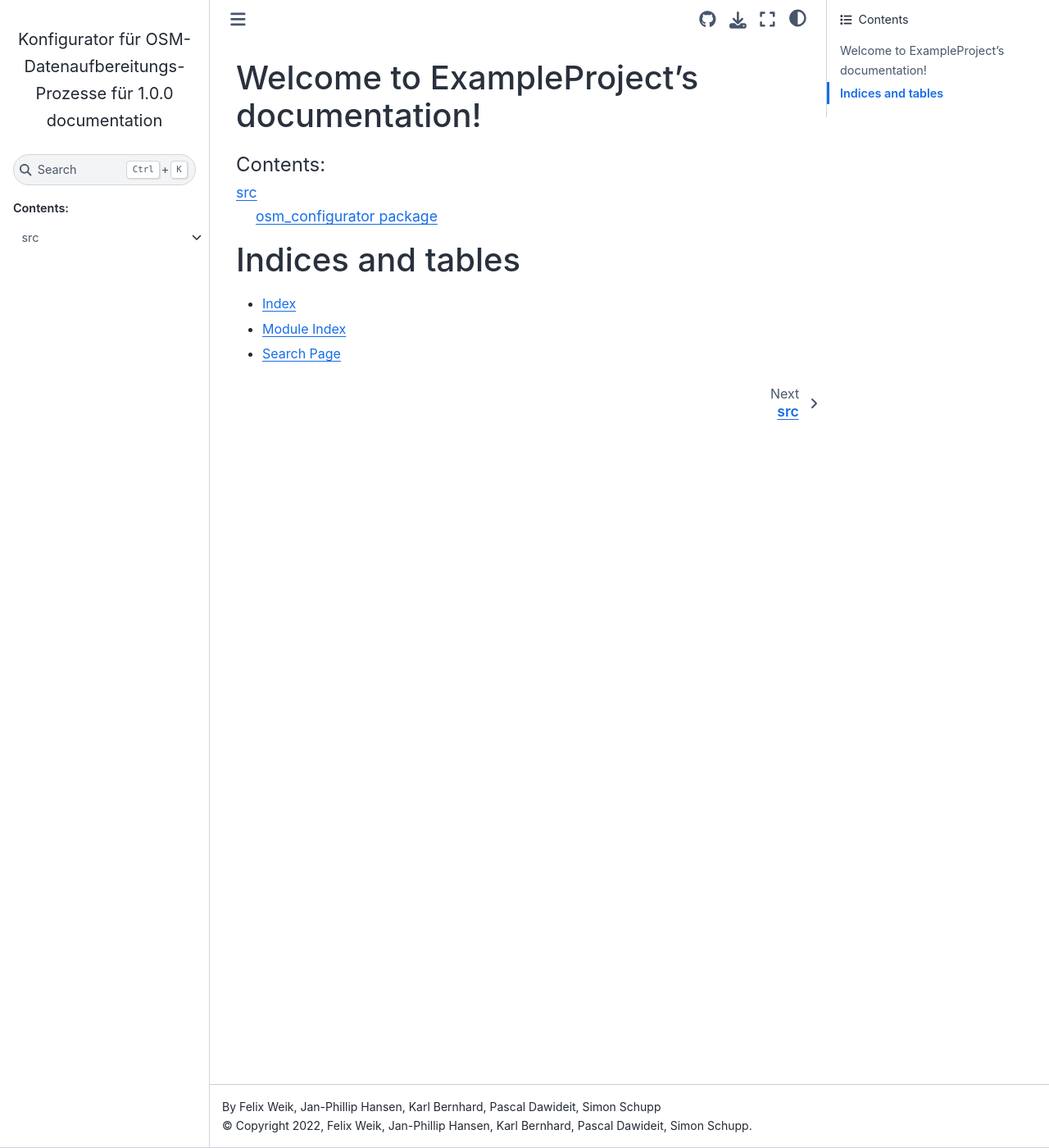
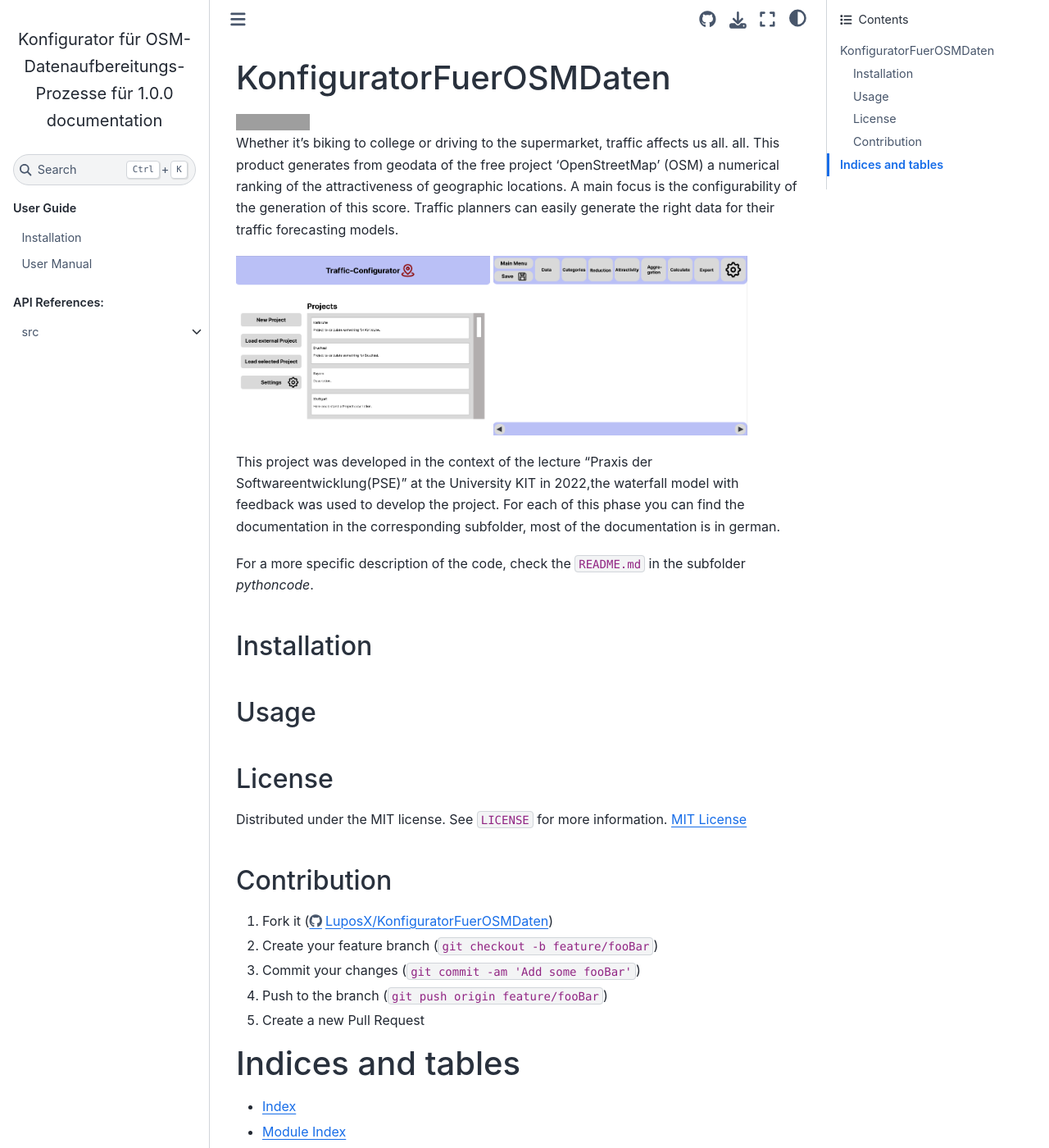
Before and after one commit to LuposX/KonfiguratorFuerOSMDaten, a Sphinx documentation site: the page built from pythoncode/docs/source/index.rst, in a window 1280 px wide and 1400 px high. Shown: the whole window at 82% size. Built offline with Sphinx 7.4.7 and the Sphinx Book theme 1.1.4, drawn with Linux system fonts in a browser that asks for light colours; grey boxes are pictures that could not be loaded.

```diff
--- /dev/null
+++ b/README.rst
@@ -0,0 +1,57 @@
+KonfiguratorFuerOSMDaten
+========================
+
+.. image:: https://img.shields.io/badge/License-MIT-yellow.svg
+   :alt: License status
+   :target: https://opensource.org/licenses/MIT
+
+Whether it’s biking to college or driving to the supermarket, traffic
+affects us all. all. This product generates from geodata of the free
+project ‘OpenStreetMap’ (OSM) a numerical ranking of the
+attractiveness of geographic locations. A main focus is the
+configurability of the generation of this score. Traffic planners can
+easily generate the right data for their traffic forecasting models.
+
+
+|pic1| |pic2|
+
+.. |pic1| image:: pictures/Project_Screen.png
+   :alt: Project Screen
+   :width: 45%
+
+.. |pic2| image:: pictures/Inside_Project_Screen.png
+   :alt: inside project Screen
+   :width: 45%
+
+
+
+This project was developed in the context of the lecture “Praxis der
+Softwareentwicklung(PSE)” at the University KIT in 2022,the waterfall
+model with feedback was used to develop the project.
+For each of this phase you can find the documentation in the
+corresponding subfolder, most of the documentation is in german.
+
+For a more specific description of the code, check the ``README.md`` in
+the subfolder `pythoncode`.
+
+Installation
+------------
+
+Usage
+-----
+
+License
+-------
+
+Distributed under the MIT license. See ``LICENSE`` for more information.
+`MIT
+License <https://github.com/LuposX/KonfiguratorFuerOSMDaten/tree/main/LICENSE>`__
+
+Contribution
+------------
+
+1. Fork it (https://github.com/LuposX/KonfiguratorFuerOSMDaten/fork)
+2. Create your feature branch (``git checkout -b feature/fooBar``)
+3. Commit your changes (``git commit -am 'Add some fooBar'``)
+4. Push to the branch (``git push origin feature/fooBar``)
+5. Create a new Pull Request
--- a/pythoncode/docs/source/conf.py
+++ b/pythoncode/docs/source/conf.py
@@ -63,6 +63,7 @@ intersphinx_mapping = {
     'geopandas': ('https://geopandas.org/en/stable', None),
     'seaborn': ('https://seaborn.pydata.org/', None),
     'osmium': ('https://docs.osmcode.org/pyosmium/latest/', None),
+    'shapely': ('https://shapely.readthedocs.io/en/stable/', None),
 }
 
 
--- a/pythoncode/docs/source/index.rst
+++ b/pythoncode/docs/source/index.rst
@@ -1,14 +1,16 @@
-.. ExampleProject documentation master file, created by
-   sphinx-quickstart on Mon Dec 19 19:53:45 2022.
-   You can adapt this file completely to your liking, but it should at least
-   contain the root `toctree` directive.
+.. include:: ../../../README.rst
 
-Welcome to ExampleProject's documentation!
-==========================================
+.. toctree::
+   :caption: User Guide
+   :hidden:
+
+   installation
+   User Manual <manual>
 
 .. toctree::
    :maxdepth: 2
-   :caption: Contents:
+   :caption: API References:
+   :hidden:
 
    apidoc/modules
 
--- /dev/null
+++ b/pythoncode/docs/source/installation.rst
@@ -0,0 +1,5 @@
+Installation
+============
+
+.. note::
+   Here will stand sth in the future
```
Also changed, not shown: pythoncode/docs/source/manual.rst (added, +22 -0 lines), pythoncode/docs/source/pictures/Inside_Project_Screen.png (added), pythoncode/docs/source/pictures/Project_Screen.png (added), 3 other files.
